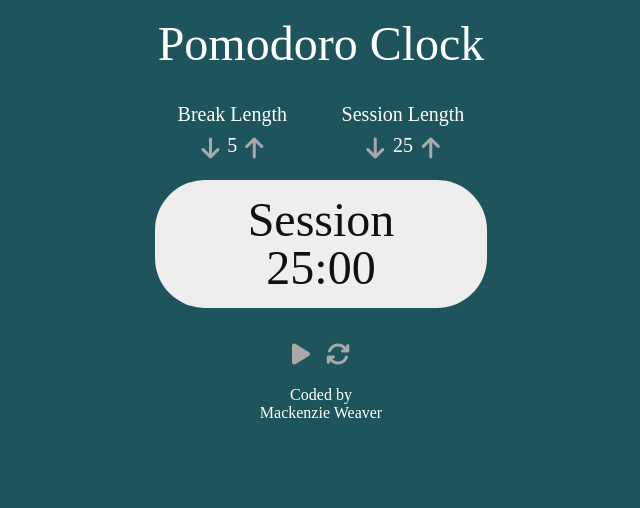
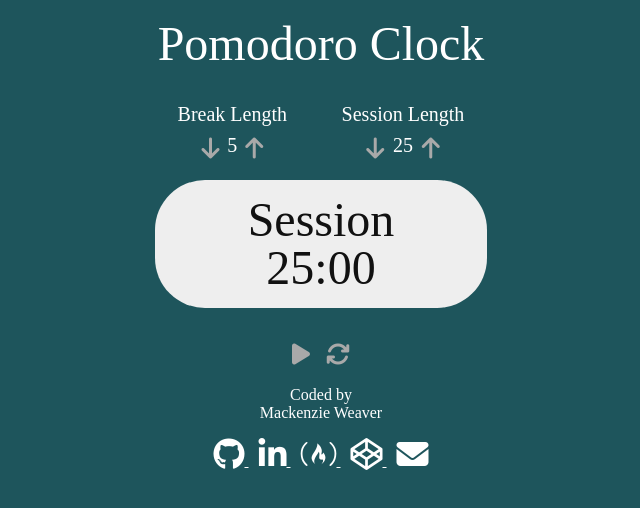
Before and after one commit to mackenzieweaver/pomodoro-clock, a plain HTML site: page index.html in a window 1280 px wide. Shown: the whole page, without its empty margins (319-959 px from the left). Drawn offline with Linux system fonts and the light colour scheme.

Commit message:
Add files via upload
passes all tests
added contact icons and links

```diff
--- a/app.js
+++ b/app.js
@@ -61,7 +61,6 @@ function resetIt() {
   sessionLength.innerHTML = 25;
   timerLabel.innerHTML = 'Session';
   timer.innerHTML = '25:00';
-  startStop.addEventListener("click", playbutton);
 }
 
 function getTime() {
@@ -70,8 +69,10 @@ function getTime() {
   // convert to number from string
   let minutes = parseInt(time[0] + time[1]);
   let seconds = parseInt(time[3] + time[4]);
-  // convert minutes to seconds and add seconds then subtract one to count down
-  let total = (minutes * 60 + seconds) - 1;
+  // convert minutes to seconds and add seconds
+  let total = (minutes * 60 + seconds);
+  console.log(timerID, total, timer.innerHTML);
+  total = total - 1;
   // split total amount of seconds into minutes
   minutes = Math.floor(total / 60);
   // and seconds
@@ -81,24 +82,14 @@ function getTime() {
   seconds < 10 ? seconds = "0" + parseInt(seconds) : seconds = seconds;
   // combine into one string to display
   timer.innerHTML = minutes + ":" + seconds;
-  if (total === 0) {
+  if (total === -1) { // -1 so that the 00:00 displays
     alarm.play();
-    stopTimer();
-    // disable play/pause while at 00:00
-    startStop.removeEventListener("click", playbutton);
-    alarm.onended = () => {
-      // when the audio finishes
-      timerLabel.innerHTML === 'Session' ? startBreak() : startSession();
-      // enable play/pause after the time left has been updated
-      startStop.addEventListener("click", playbutton);
-      playbutton(); // didn't use 'startTimer' so that a new timerID gets set
-    }
+    timerLabel.innerHTML === 'Session' ? startBreak() : startSession();
   }
 }
 
 let timerID = 0;
 function playbutton() {
-  console.log(timerID);
   // depending on the playbutton icon
   if (startStop.firstChild.classList.value === "fas fa-play") {
     timerID = startTimer();
@@ -111,7 +102,7 @@ let startTimer = function () {
   // switch icon from play to pause
   startStop.firstChild.classList.remove('fa-play');
   startStop.firstChild.classList.add('fa-pause');
-  return setInterval(getTime, 1000); // THIS IS WHERE THE MAGIC HAPPENS
+  return setInterval(getTime, 990); // THIS IS WHERE THE MAGIC HAPPENS
 }
 
 function stopTimer() {
--- a/index.html
+++ b/index.html
@@ -50,6 +50,28 @@
             <div class="contact">
                 <p>Coded by</p>
                 <p>Mackenzie Weaver</p>
+                <div id="contact">
+                    <a href="https://github.com/mackenzieweaver"
+                        target="_blank">
+                        <i class="fab fa-github fa-2x"></i>
+                    </a>
+                    <a href="https://www.linkedin.com/in/mackenzie-weaver/"
+                        target="_blank">
+                        <i class="fab fa-linkedin-in fa-2x"></i>
+                    </a>
+                    <a href="https://www.freecodecamp.org/mackenzieweaver"
+                        target="_blank">
+                        <i class="fab fa-free-code-camp fa-2x"></i>
+                    </a>
+                    <a href="https://codepen.io/mackenzieweaver/"
+                        target="_blank">
+                        <i class="fab fa-codepen fa-2x"></i>
+                    </a>
+                    <a href="mailto:macknz7@gmail.com?Subject=I saw your
+                        website">
+                        <i class="fas fa-envelope fa-2x"></i>
+                    </a>
+                </div>
             </div>
         </div>
 
--- a/stylesheet.css
+++ b/stylesheet.css
@@ -77,3 +77,16 @@ button {
 button:hover {
   cursor: pointer;
 }
+
+#contact {
+  margin-top: 1rem;
+}
+
+#contact a {
+  color: white;
+  padding: 5px;
+}
+
+#contact a:hover {
+  color: gray;
+}
```
